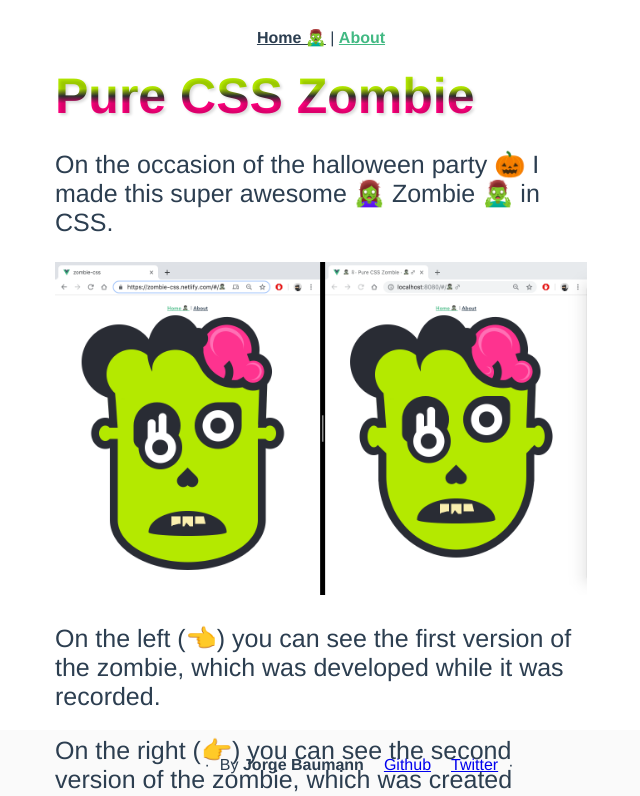
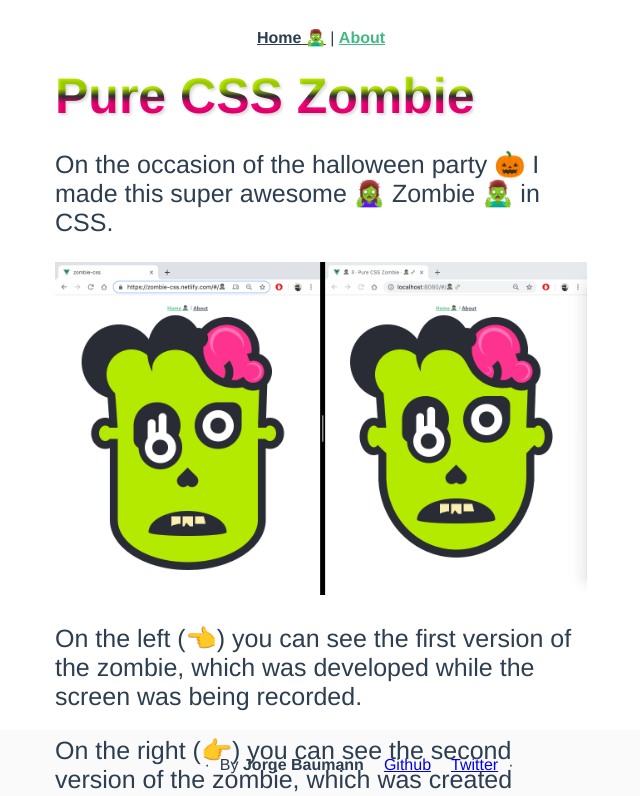
Before and after one commit to baumannzone/zombie-css, a Vue app: page /#/about in a window 1280 px wide. Shown: the top 796 px of the page, without its empty margins (319-959 px from the left). Built offline with nearby package versions, Linux system fonts and the light colour scheme.

Commit message:
Update About.vue

```diff
--- a/src/views/About.vue
+++ b/src/views/About.vue
@@ -8,7 +8,7 @@
     <img src="../assets/img/multiple.png" alt="zombie face v1 vs zombie face v2" width="100%">
 
     <p class="lead">
-      On the left (👈) you can see the first version of the zombie, which was developed while it was recorded.
+      On the left (👈) you can see the first version of the zombie, which was developed while the screen was being recorded.
     </p>
 
     <p class="lead">
```
